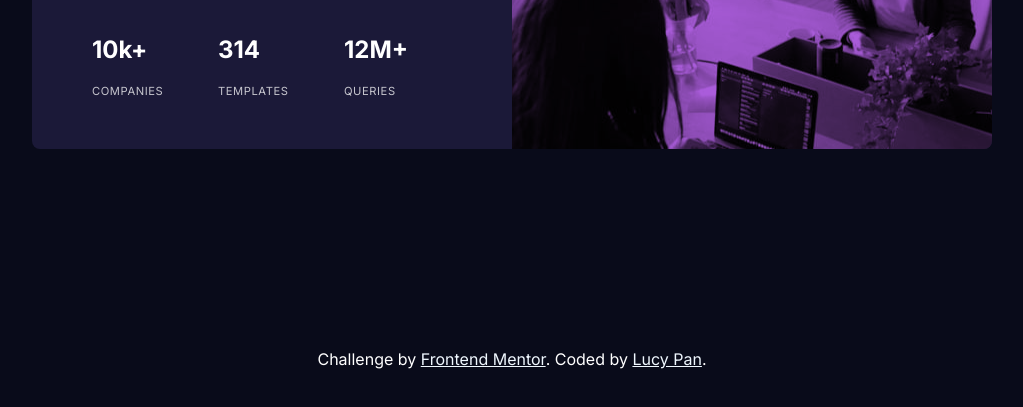
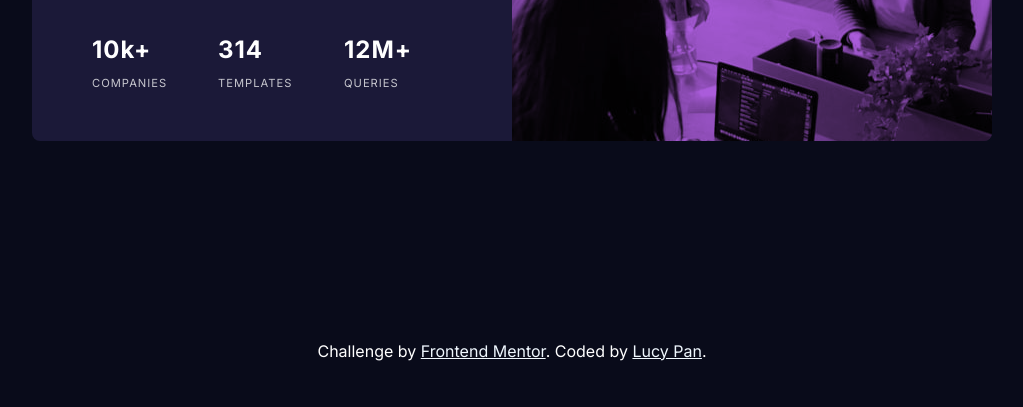
Before and after one commit to lucypan333/stats-preview-card-component, a plain HTML site: page index.html in a window 1280 px wide. Shown: the part 389-796 px from the top of the page, without its empty margins (128-1151 px from the left). Drawn offline with Linux system fonts and the light colour scheme.

Commit message:
update assignment

```diff
--- a/main.css
+++ b/main.css
@@ -43,12 +43,14 @@ body{
 
 .static {
   color:hsl(0, 0%, 100%);
+  margin-bottom: 10px;
+  letter-spacing: 1px;
 }
 
 .static_topic {
   color: hsla(0, 0%, 100%, 0.75);
   text-transform: uppercase;
-  letter-spacing: 0.05em;
+  letter-spacing: 1px;
   font-size: 0.7rem;
 }
 
```
